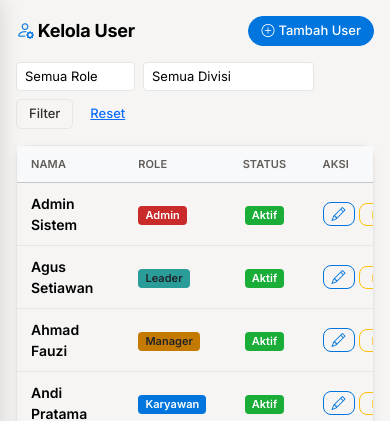
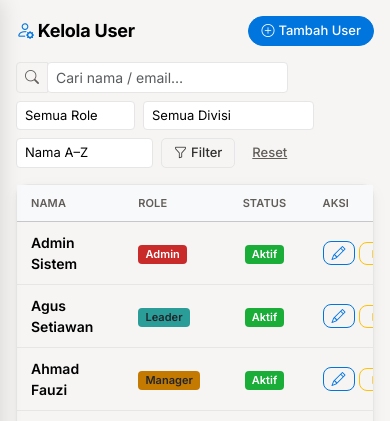
Before and after one commit to akmaldthree-ux/activity, a Laravel app: page /admin/users in a window 390 px wide. Shown: the part 56-477 px from the top of the page. Run offline with Laravel 12, Linux system fonts and the light colour scheme; a user stored in the database is signed in; data comes from the database, SQL or seed files in the repository.

Commit message:
Add search, sort, and registration date to Kelola User
- Search by name or email (live filter)
- Sort: Nama A-Z, Z-A, Terbaru Daftar, Terlama Daftar
- Column Tgl Daftar added (visible on large screens)

Co-Authored-By: Claude Sonnet 4.6 <noreply@anthropic.com>
Claude-Session: https://claude.ai/code/session_01MnA8jvTMopWAgjh4N1wyUN

```diff
--- a/app/Http/Controllers/Admin/UserController.php
+++ b/app/Http/Controllers/Admin/UserController.php
@@ -13,10 +13,19 @@ class UserController extends Controller
 {
     public function index(Request $request)
     {
+        $sort = $request->get('sort', 'name_asc');
+
         $users = User::with('division')
+            ->when($request->search, fn($q) => $q->where(fn($inner) =>
+                $inner->where('name', 'like', '%'.$request->search.'%')
+                      ->orWhere('email', 'like', '%'.$request->search.'%')
+            ))
             ->when($request->role, fn($q) => $q->where('role', $request->role))
             ->when($request->division_id, fn($q) => $q->where('division_id', $request->division_id))
-            ->orderBy('name')
+            ->when($sort === 'name_asc',  fn($q) => $q->orderBy('name'))
+            ->when($sort === 'name_desc', fn($q) => $q->orderByDesc('name'))
+            ->when($sort === 'newest',    fn($q) => $q->orderByDesc('created_at'))
+            ->when($sort === 'oldest',    fn($q) => $q->orderBy('created_at'))
             ->paginate(20)
             ->withQueryString();
 
--- a/resources/views/admin/users/index.blade.php
+++ b/resources/views/admin/users/index.blade.php
@@ -11,7 +11,14 @@
 </div>
 
 {{-- Filter --}}
-<form class="row g-2 mb-3" method="GET">
+<form class="row g-2 mb-3 align-items-center" method="GET">
+    <div class="col-12 col-md-auto flex-grow-1" style="max-width:280px">
+        <div class="input-group input-group-sm">
+            <span class="input-group-text"><i class="bi bi-search"></i></span>
+            <input type="text" name="search" class="form-control form-control-sm"
+                   placeholder="Cari nama / email…" value="{{ request('search') }}">
+        </div>
+    </div>
     <div class="col-auto">
         <select name="role" class="form-select form-select-sm">
             <option value="">Semua Role</option>
@@ -31,8 +38,16 @@
         </select>
     </div>
     <div class="col-auto">
-        <button class="btn btn-sm btn-outline-secondary">Filter</button>
-        <a href="{{ route('admin.users.index') }}" class="btn btn-sm btn-link">Reset</a>
+        <select name="sort" class="form-select form-select-sm">
+            <option value="name_asc"  {{ request('sort','name_asc')=='name_asc'  ?'selected':'' }}>Nama A–Z</option>
+            <option value="name_desc" {{ request('sort')=='name_desc'?'selected':'' }}>Nama Z–A</option>
+            <option value="newest"    {{ request('sort')=='newest'   ?'selected':'' }}>Terbaru Daftar</option>
+            <option value="oldest"    {{ request('sort')=='oldest'   ?'selected':'' }}>Terlama Daftar</option>
+        </select>
+    </div>
+    <div class="col-auto">
+        <button class="btn btn-sm btn-outline-secondary"><i class="bi bi-funnel me-1"></i>Filter</button>
+        <a href="{{ route('admin.users.index') }}" class="btn btn-sm btn-link text-muted">Reset</a>
     </div>
 </form>
 
@@ -46,6 +61,7 @@
                         <th class="d-none d-md-table-cell">Email</th>
                         <th>Role</th>
                         <th class="d-none d-md-table-cell">Divisi</th>
+                        <th class="d-none d-lg-table-cell text-center">Tgl Daftar</th>
                         <th class="text-center">Status</th>
                         <th>Aksi</th>
                     </tr>
@@ -68,6 +84,7 @@
                             <span class="badge {{ $badgeClass }}">{{ $user->roleLabel() }}</span>
                         </td>
                         <td class="d-none d-md-table-cell small">{{ $user->division?->name ?? '—' }}</td>
+                        <td class="d-none d-lg-table-cell text-center small text-muted">{{ $user->created_at->format('d/m/Y') }}</td>
                         <td class="text-center">
                             <span class="badge {{ $user->is_active ? 'bg-success' : 'bg-secondary' }}">
                                 {{ $user->is_active ? 'Aktif' : 'Nonaktif' }}
```
